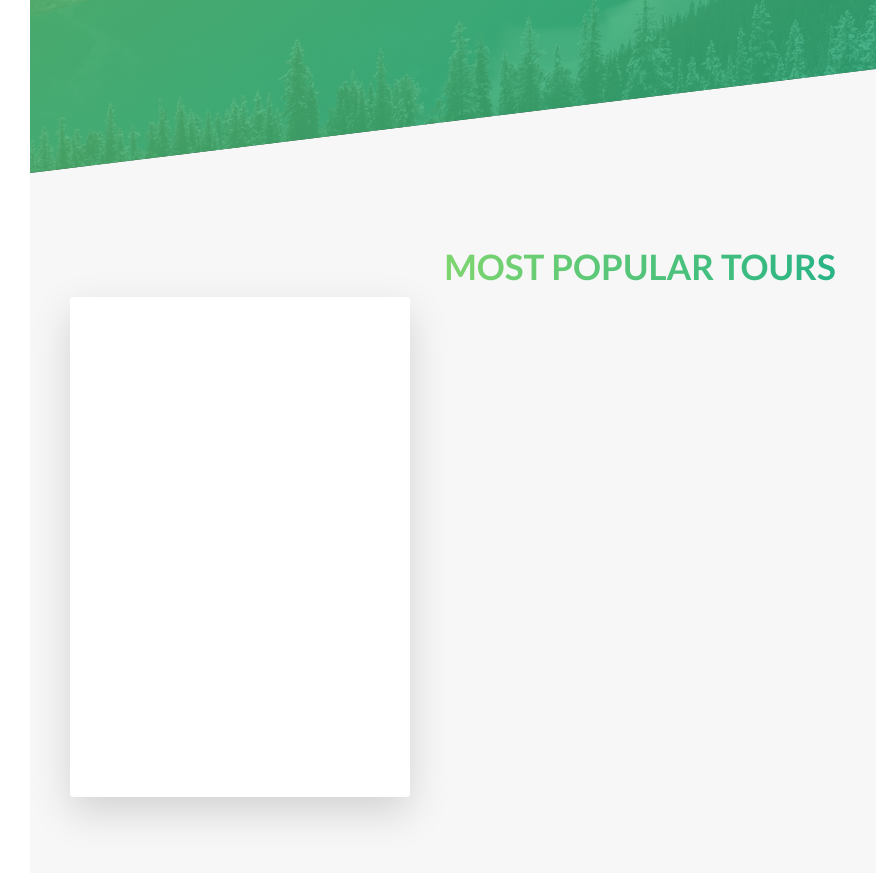
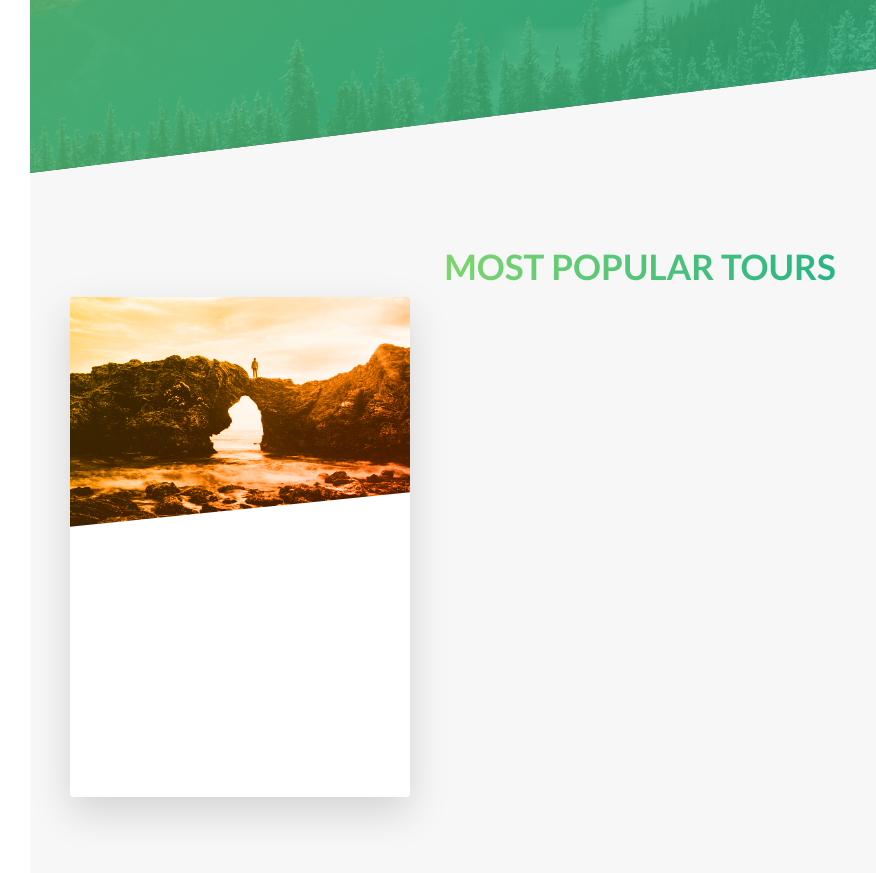
Before and after one commit to fadeomar/outdoors, a website: page index.html in a window 1280 px wide. Shown: the part 2207-3080 px from the top of the page, without its empty margins (0-876 px from the left). Drawn offline with Linux system fonts and the light colour scheme.

Commit message:
using webkit instaed of clip directry

```diff
--- a/sass/components/_card.scss
+++ b/sass/components/_card.scss
@@ -18,6 +18,7 @@
     backface-visibility: hidden;
     border-radius: 3px;
     box-shadow: 0 1.5rem 4rem rgba($color-black, .15);
+    overflow: hidden;
 
     &__front {
       background-color: $color-white;
@@ -38,4 +39,20 @@
   &:hover &__side__back {
     transform: rotateY(0deg);
   }
+
+  //Front styling :
+  &__picture {
+    background-size: cover;
+    height: 23rem;
+    background-blend-mode: color;
+    clip-path: polygon(0 0,100% 0, 100% 85%, 0 100%);
+    -webkit-clip-path: polygon(0 0,100% 0, 100% 85%, 0 100%);
+
+    &__1 {
+      background-image: linear-gradient(
+        to right bottom,
+        $color-secondary-light, $color-secondary-dark),
+      url('../img/nat-5.jpg');
+    }
+  }
 }
--- a/sass/layout/_header.scss
+++ b/sass/layout/_header.scss
@@ -3,6 +3,7 @@
   height: 95vh;
   @include liner-img('../img/background.jpg');
   background-position: bottom;
+  -webkit-clip-path: polygon(0 0, 100% 0, 100% 70%, 0 100%);
   clip-path: polygon(0 0, 100% 0, 100% 70%, 0 100%);
 
   &__logo-box {
```
Also changed, not shown: css/style.css.
